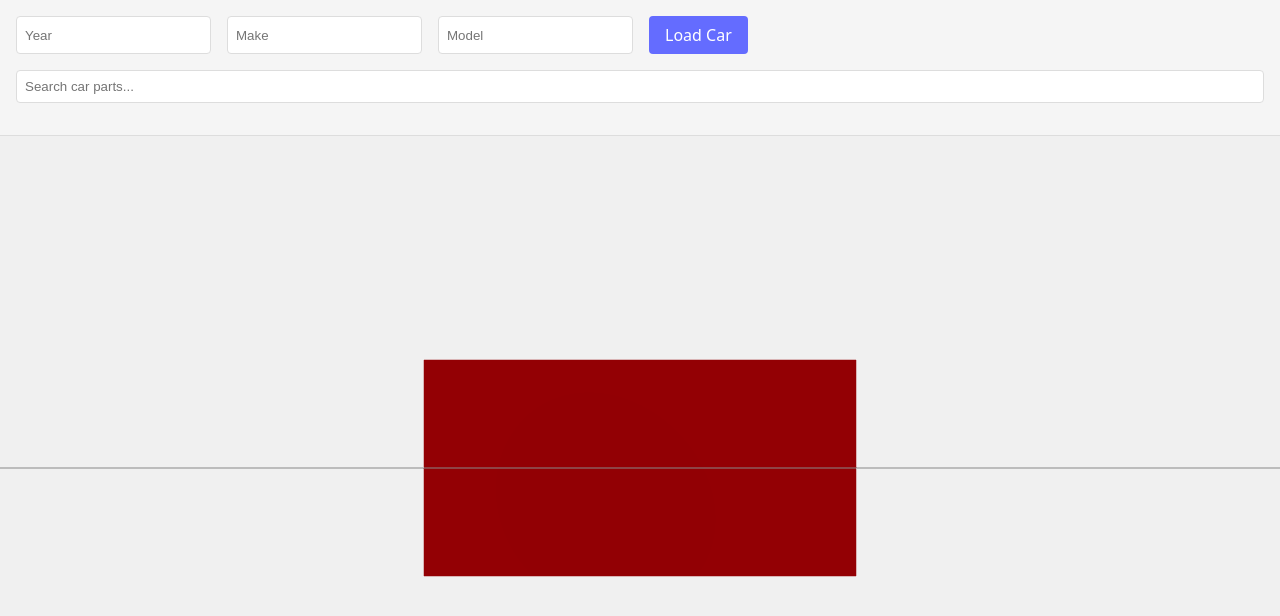
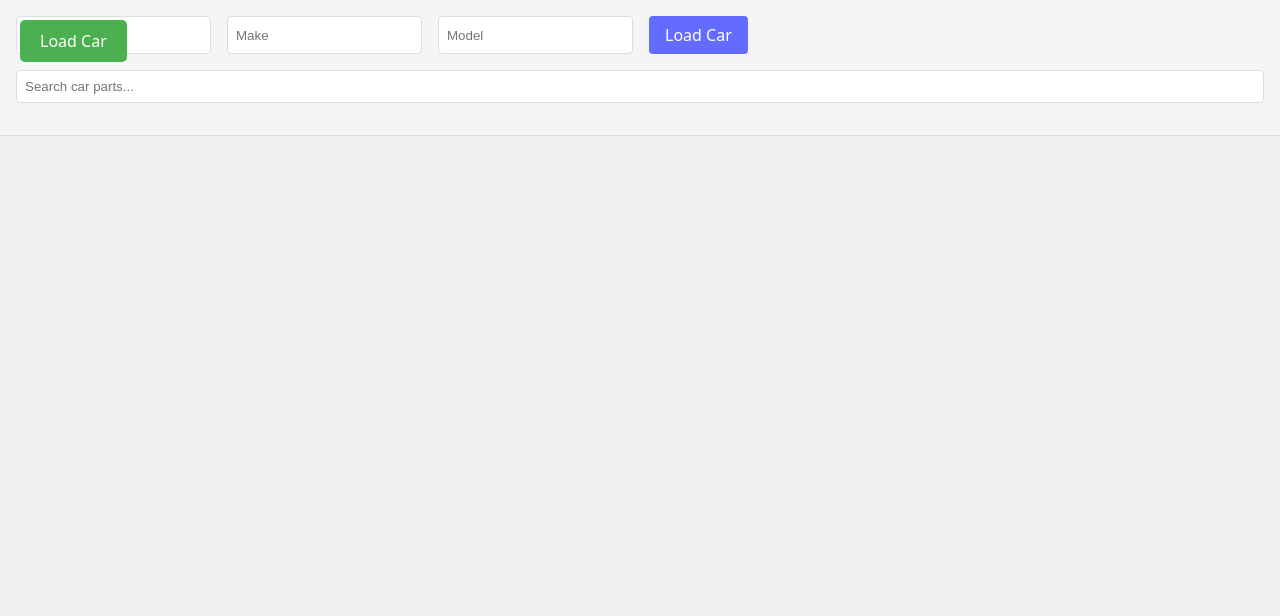
Before and after one commit to notkobi3/vehixle, a React (Vite) app: page / in a window 1280 px wide. Shown: the top 616 px of the page. Built offline with nearby package versions, Linux system fonts and the light colour scheme.

Commit message:
Add car loading, garage background, and color customization features

```diff
--- a/src/App.tsx
+++ b/src/App.tsx
@@ -1,6 +1,7 @@
 import React, { useState } from 'react';
 import { Canvas } from '@react-three/fiber';
 import CarModel from './components/CarModel';
+import CarControls from './components/CarControls';
 import './App.css';
 
 interface CarDetails {
@@ -9,7 +10,9 @@ interface CarDetails {
   model: string;
 }
 
-const App: React.FC = () => {
+function App() {
+  const [isCarLoaded, setIsCarLoaded] = useState(false);
+  const [carColor, setCarColor] = useState('#ff0000');
   const [carDetails, setCarDetails] = useState<CarDetails>({
     year: '',
     make: '',
@@ -23,6 +26,14 @@ const App: React.FC = () => {
     e.preventDefault();
     // Handle form submission (e.g., load specific car model)
     console.log('Car details submitted:', carDetails);
+  };
+
+  const handleLoadCar = () => {
+    setIsCarLoaded(true);
+  };
+
+  const handleColorChange = (color: string) => {
+    setCarColor(color);
   };
 
   const handlePartSelect = (partName: string) => {
@@ -74,29 +85,37 @@ const App: React.FC = () => {
           />
         </div>
 
+        <CarControls
+          onLoadCar={handleLoadCar}
+          onColorChange={handleColorChange}
+          isCarLoaded={isCarLoaded}
+        />
+
         {hoveredPart && (
-          <div className="tooltip">
-            Hovering over: {hoveredPart}
+          <div className="part-info">
+            Hovering: {hoveredPart}
           </div>
         )}
-
         {selectedPart && (
-          <div className="selected-part">
-            Selected part: {selectedPart}
+          <div className="part-info selected">
+            Selected: {selectedPart}
           </div>
         )}
       </div>
 
       <div className="car-viewer">
-        <Canvas>
-          <CarModel
-            onPartSelect={handlePartSelect}
-            onPartHover={handlePartHover}
-          />
+        <Canvas shadows camera={{ position: [5, 5, 5], fov: 50 }}>
+          {isCarLoaded && (
+            <CarModel
+              onPartSelect={handlePartSelect}
+              onPartHover={handlePartHover}
+              color={carColor}
+            />
+          )}
         </Canvas>
       </div>
     </div>
   );
-};
+}
 
 export default App;
--- /dev/null
+++ b/src/components/CarControls.tsx
@@ -0,0 +1,82 @@
+import React, { useState } from 'react';
+import { HexColorPicker } from 'react-colorful';
+
+interface CarControlsProps {
+  onLoadCar: () => void;
+  onColorChange: (color: string) => void;
+  isCarLoaded: boolean;
+}
+
+const CarControls: React.FC<CarControlsProps> = ({ onLoadCar, onColorChange, isCarLoaded }) => {
+  const [showColorPicker, setShowColorPicker] = useState(false);
+  const [selectedColor, setSelectedColor] = useState('#ff0000');
+
+  const handleColorChange = (color: string) => {
+    setSelectedColor(color);
+    onColorChange(color);
+  };
+
+  return (
+    <div style={{
+      position: 'absolute',
+      top: '20px',
+      left: '20px',
+      zIndex: 1000,
+      display: 'flex',
+      flexDirection: 'column',
+      gap: '10px'
+    }}>
+      {!isCarLoaded && (
+        <button
+          onClick={onLoadCar}
+          style={{
+            padding: '10px 20px',
+            fontSize: '16px',
+            borderRadius: '5px',
+            border: 'none',
+            backgroundColor: '#4CAF50',
+            color: 'white',
+            cursor: 'pointer'
+          }}
+        >
+          Load Car
+        </button>
+      )}
+
+      {isCarLoaded && (
+        <div>
+          <button
+            onClick={() => setShowColorPicker(!showColorPicker)}
+            style={{
+              padding: '10px 20px',
+              fontSize: '16px',
+              borderRadius: '5px',
+              border: 'none',
+              backgroundColor: '#2196F3',
+              color: 'white',
+              cursor: 'pointer'
+            }}
+          >
+            {showColorPicker ? 'Hide Color Picker' : 'Show Color Picker'}
+          </button>
+
+          {showColorPicker && (
+            <div style={{
+              position: 'absolute',
+              top: '60px',
+              left: '0',
+              backgroundColor: 'white',
+              padding: '10px',
+              borderRadius: '5px',
+              boxShadow: '0 2px 10px rgba(0,0,0,0.1)'
+            }}>
+              <HexColorPicker color={selectedColor} onChange={handleColorChange} />
+            </div>
+          )}
+        </div>
+      )}
+    </div>
+  );
+};
+
+export default CarControls;
--- a/src/components/CarModel.tsx
+++ b/src/components/CarModel.tsx
@@ -1,18 +1,25 @@
 import React from 'react';
-import { OrbitControls } from '@react-three/drei';
+import { OrbitControls, Environment } from '@react-three/drei';
 import SelectablePart from './SelectablePart';
 
 interface CarModelProps {
   onPartSelect?: (partName: string) => void;
   onPartHover?: (partName: string | null) => void;
+  color: string;
 }
 
-const CarModel: React.FC<CarModelProps> = ({ onPartSelect, onPartHover }) => {
+const CarModel: React.FC<CarModelProps> = ({ onPartSelect, onPartHover, color }) => {
   return (
     <>
+      <Environment preset="warehouse" />
       <ambientLight intensity={0.5} />
       <directionalLight position={[10, 10, 5]} intensity={1} />
-      <gridHelper args={[20, 20]} />
+
+      {/* Garage floor */}
+      <mesh rotation={[-Math.PI / 2, 0, 0]} position={[0, -2, 0]} receiveShadow>
+        <planeGeometry args={[30, 30]} />
+        <meshStandardMaterial color="#333333" roughness={0.8} metalness={0.2} />
+      </mesh>
 
       {/* Car body */}
       <SelectablePart
@@ -22,7 +29,7 @@ const CarModel: React.FC<CarModelProps> = ({ onPartSelect, onPartHover }) => {
         position={[0, 0, 0]}
       >
         <boxGeometry args={[3, 1.5, 4]} />
-        <meshStandardMaterial color="red" />
+        <meshStandardMaterial color={color} roughness={0.3} metalness={0.8} />
       </SelectablePart>
 
       {/* Wheels */}
@@ -41,10 +48,24 @@ const CarModel: React.FC<CarModelProps> = ({ onPartSelect, onPartHover }) => {
         >
           <group rotation={[Math.PI / 2, 0, 0]}>
             <cylinderGeometry args={[0.5, 0.5, 0.3, 32]} />
-            <meshStandardMaterial color="black" />
+            <meshStandardMaterial color="black" roughness={0.7} metalness={0.3} />
           </group>
         </SelectablePart>
       ))}
+
+      {/* Garage walls */}
+      <mesh position={[0, 5, -15]} receiveShadow>
+        <boxGeometry args={[30, 15, 0.5]} />
+        <meshStandardMaterial color="#555555" roughness={0.9} />
+      </mesh>
+      <mesh position={[-15, 5, 0]} rotation={[0, Math.PI / 2, 0]} receiveShadow>
+        <boxGeometry args={[30, 15, 0.5]} />
+        <meshStandardMaterial color="#555555" roughness={0.9} />
+      </mesh>
+      <mesh position={[15, 5, 0]} rotation={[0, -Math.PI / 2, 0]} receiveShadow>
+        <boxGeometry args={[30, 15, 0.5]} />
+        <meshStandardMaterial color="#555555" roughness={0.9} />
+      </mesh>
 
       <OrbitControls />
     </>
```
